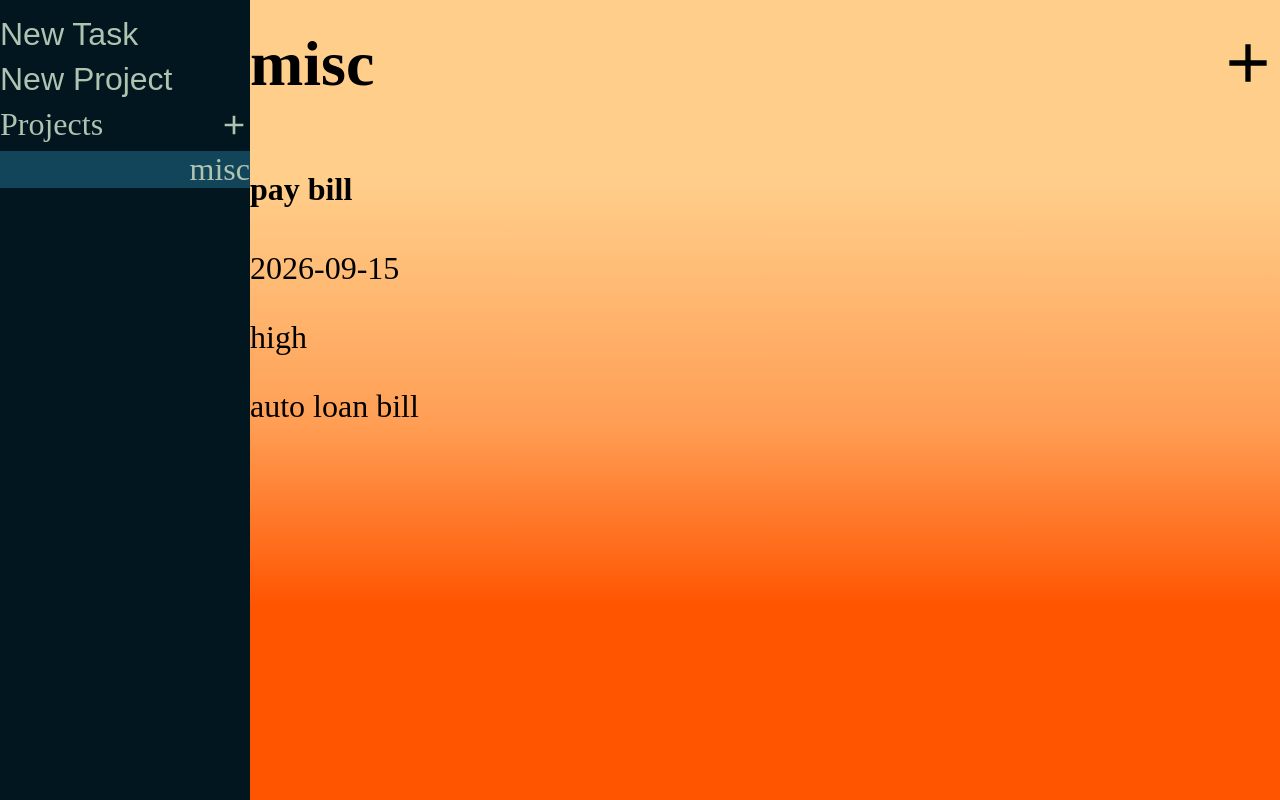
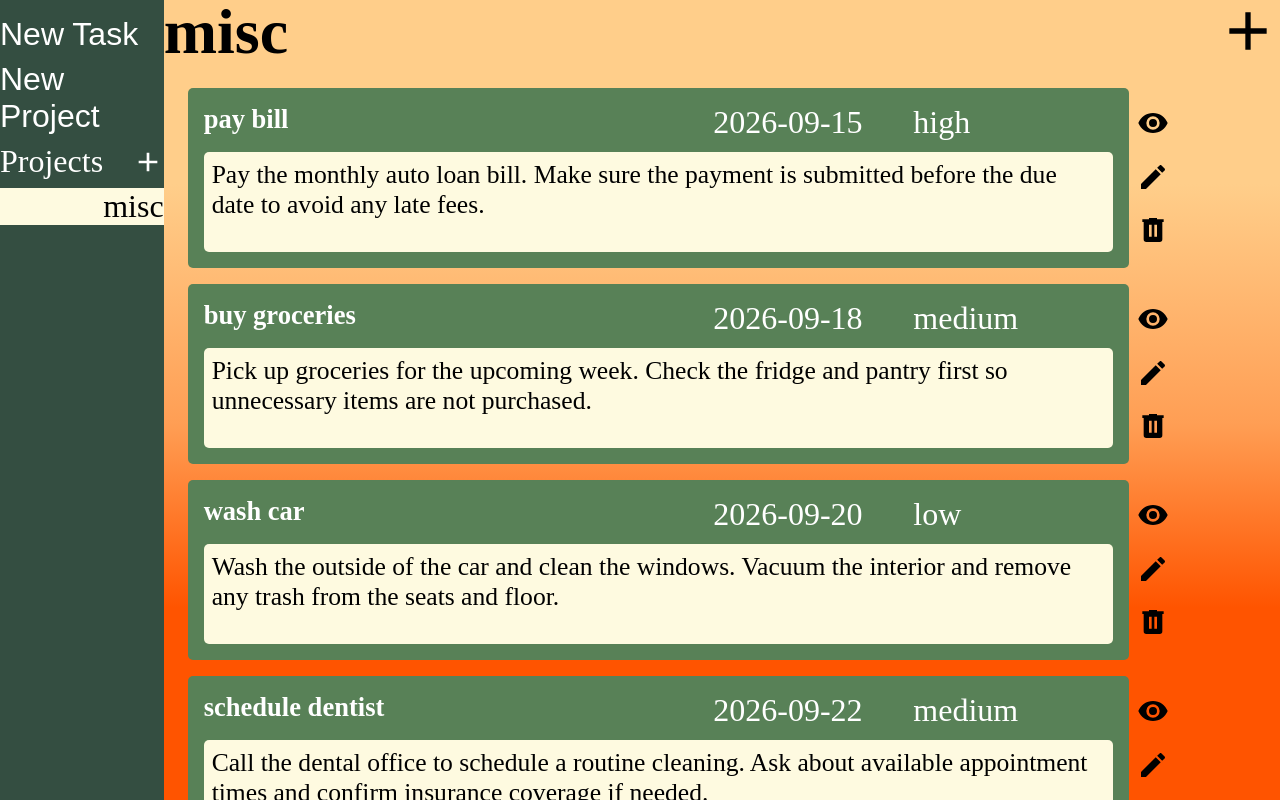
Before and after one commit to taimankj/todo-list, a website built with webpack: page src/template.html in a window 1280 px wide. Built offline with nearby package versions, Linux system fonts and the light colour scheme.

Commit message:
Styling and positioning added for tasks; svg-actions added for tasks

```diff
--- a/src/index.js
+++ b/src/index.js
@@ -1,4 +1,5 @@
 import "./styles.css";
+import "./task-card-styles.css";
 import { Project } from "./scripts/classes/project.js";
 import { Task } from "./scripts/classes/task.js";
 import { initializeDefault } from "./scripts/initialize-default.js";
--- a/src/scripts/dom-rendering.js
+++ b/src/scripts/dom-rendering.js
@@ -10,13 +10,15 @@ function renderProject(project) {
   const tasksContainer = document.querySelector(".project-tasks");
 
   project.tasks.forEach((task) => {
-    const taskContainer = document.createElement("article");
-    const taskTitleContainer = document.createElement("h4");
+    const taskRootContainer = document.createElement("article");
+    const taskInfoContainer = document.createElement("article");
+    const taskTitleContainer = document.createElement("h5");
     const dateContainer = document.createElement("p");
     const priorityContainer = document.createElement("p");
     const descriptionContainer = document.createElement("p");
 
-    taskContainer.className = "task";
+    taskRootContainer.className = "task-container";
+    taskInfoContainer.className = "task-info";
     taskTitleContainer.className = "task-title";
     dateContainer.className = "task-date";
     priorityContainer.className = "task-priority";
@@ -27,12 +29,39 @@ function renderProject(project) {
     priorityContainer.innerText = task.priority;
     descriptionContainer.innerText = task.description;
 
-    taskContainer.appendChild(taskTitleContainer);
-    taskContainer.appendChild(dateContainer);
-    taskContainer.appendChild(priorityContainer);
-    taskContainer.appendChild(descriptionContainer);
-    tasksContainer.appendChild(taskContainer);
+    taskInfoContainer.appendChild(taskTitleContainer);
+    taskInfoContainer.appendChild(dateContainer);
+    taskInfoContainer.appendChild(priorityContainer);
+    taskInfoContainer.appendChild(descriptionContainer);
+    taskRootContainer.appendChild(taskInfoContainer);
+
+    appendTaskActions(taskRootContainer);
+
+    tasksContainer.appendChild(taskRootContainer);
   });
+}
+
+function appendTaskActions(taskContainer) {
+  const buttonContainer = document.createElement("div");
+  const viewMore = document.createElement("button");
+  const deleteTask = document.createElement("button");
+  const editTask = document.createElement("button");
+
+  viewMore.innerHTML = `<svg xmlns="http://www.w3.org/2000/svg" viewBox="0 0 24 24"><title>eye</title><path d="M12,9A3,3 0 0,0 9,12A3,3 0 0,0 12,15A3,3 0 0,0 15,12A3,3 0 0,0 12,9M12,17A5,5 0 0,1 7,12A5,5 0 0,1 12,7A5,5 0 0,1 17,12A5,5 0 0,1 12,17M12,4.5C7,4.5 2.73,7.61 1,12C2.73,16.39 7,19.5 12,19.5C17,19.5 21.27,16.39 23,12C21.27,7.61 17,4.5 12,4.5Z" fill="currentColor" /></svg>`;
+
+  deleteTask.innerHTML = `<svg xmlns="http://www.w3.org/2000/svg" viewBox="0 0 24 24"><title>trash-can</title><path d="M9,3V4H4V6H5V19A2,2 0 0,0 7,21H17A2,2 0 0,0 19,19V6H20V4H15V3H9M9,8H11V17H9V8M13,8H15V17H13V8Z" fill="currentColor" /></svg>`;
+
+  editTask.innerHTML = `<svg xmlns="http://www.w3.org/2000/svg" viewBox="0 0 24 24"><title>pencil</title><path d="M20.71,7.04C21.1,6.65 21.1,6 20.71,5.63L18.37,3.29C18,2.9 17.35,2.9 16.96,3.29L15.12,5.12L18.87,8.87M3,17.25V21H6.75L17.81,9.93L14.06,6.18L3,17.25Z" fill="currentColor" /></svg>`;
+
+  buttonContainer.className = "task-actions";
+  viewMore.className = "view-task-info-btn";
+  deleteTask.className = "delete-task-btn";
+  editTask.className = "edit-task-btn";
+
+  buttonContainer.appendChild(viewMore);
+  buttonContainer.appendChild(editTask);
+  buttonContainer.appendChild(deleteTask);
+  taskContainer.appendChild(buttonContainer);
 }
 
 // loads projects onto nav bar
--- a/src/scripts/initialize-default.js
+++ b/src/scripts/initialize-default.js
@@ -4,14 +4,88 @@ import { storeProject } from "./local-storage-api.js";
 
 export function initializeDefault() {
   const misc = new Project("misc");
-  const payBillTask = new Task(
-    "pay bill",
-    "2026-09-15",
-    "high",
-    "auto loan bill",
-    misc,
-  );
-  misc.addTask(payBillTask);
+  const miscTasks = [
+    new Task(
+      "pay bill",
+      "2026-09-15",
+      "high",
+      "Pay the monthly auto loan bill. Make sure the payment is submitted before the due date to avoid any late fees.",
+      misc,
+    ),
+
+    new Task(
+      "buy groceries",
+      "2026-09-18",
+      "medium",
+      "Pick up groceries for the upcoming week. Check the fridge and pantry first so unnecessary items are not purchased.",
+      misc,
+    ),
+
+    new Task(
+      "wash car",
+      "2026-09-20",
+      "low",
+      "Wash the outside of the car and clean the windows. Vacuum the interior and remove any trash from the seats and floor.",
+      misc,
+    ),
+
+    new Task(
+      "schedule dentist",
+      "2026-09-22",
+      "medium",
+      "Call the dental office to schedule a routine cleaning. Ask about available appointment times and confirm insurance coverage if needed.",
+      misc,
+    ),
+
+    new Task(
+      "finish homework",
+      "2026-09-19",
+      "high",
+      "Complete the JavaScript assignment for class. Review the requirements before submitting to make sure every section is finished.",
+      misc,
+    ),
+
+    new Task(
+      "walk dog",
+      "2026-09-17",
+      "medium",
+      "Take the dog on an evening walk around the neighborhood. Try to give him enough time to exercise and use the bathroom.",
+      misc,
+    ),
+
+    new Task(
+      "clean kitchen",
+      "2026-09-21",
+      "low",
+      "Clean the kitchen counters, sink, and stovetop. Put away any dishes and wipe down the appliances afterward.",
+      misc,
+    ),
+
+    new Task(
+      "renew registration",
+      "2026-09-25",
+      "high",
+      "Renew the vehicle registration before it expires. Verify that the address and vehicle information are correct before completing the renewal.",
+      misc,
+    ),
+
+    new Task(
+      "call insurance",
+      "2026-09-23",
+      "medium",
+      "Call the insurance company to review the current auto policy. Ask whether there are any discounts or lower-rate options available.",
+      misc,
+    ),
+
+    new Task(
+      "take out trash",
+      "2026-09-18",
+      "low",
+      "Gather the trash and recycling from around the house. Take the bins outside and place them by the curb for collection.",
+      misc,
+    ),
+  ];
+  misc.tasks = miscTasks;
 
   storeProject(misc);
 }
--- a/src/styles.css
+++ b/src/styles.css
@@ -16,10 +16,10 @@ ul {
 }
 
 aside {
-  color: #aec3b0;
+  color: white;
   flex-grow: 0;
   width: 250px;
-  background-color: #01161e;
+  background-color: #344e41;
 
   .nav {
     display: flex;
@@ -33,10 +33,10 @@ aside {
 
   button {
     border: none;
-    background-color: #01161e;
+    background-color: transparent;
     font-size: 1rem;
     padding: 0;
-    color: #aec3b0;
+    color: white;
     cursor: pointer;
   }
 }
@@ -61,7 +61,7 @@ aside {
   justify-content: space-between;
 
   #new-project-btn {
-    color: #aec3b0;
+    color: white;
     width: 1rem;
 
     display: flex;
@@ -86,7 +86,8 @@ aside {
 }
 
 .my-projects {
-  background-color: #124559;
+  background-color: #fefae0;
+  color: black;
   display: flex;
   flex-direction: column;
   align-items: end;
--- /dev/null
+++ b/src/task-card-styles.css
@@ -0,0 +1,78 @@
+.project-tasks {
+  padding: 16px;
+  display: flex;
+  flex-direction: column;
+  justify-content: start;
+  align-items: stretch;
+  overflow: auto;
+}
+
+.task-container {
+  display: grid;
+  grid-template-columns: 4fr 0.5fr;
+  padding: 8px;
+  color: white;
+
+  * {
+    margin: 0;
+    padding: 0;
+  }
+}
+
+.task-info {
+  display: grid;
+  grid: 40px minmax(75px, 100px) / 2fr 200px 200px;
+  grid-template-areas:
+    "task-title task-date task-priority"
+    "task-description task-description task-description";
+  row-gap: 8px;
+
+  background-color: #588157;
+  border-radius: 5px;
+  padding: 16px;
+  margin-right: 8px;
+}
+
+.task-title {
+  grid-area: task-title;
+}
+
+.task-date {
+  grid-area: task-date;
+}
+
+.task-priority {
+  grid-area: task-priority;
+}
+
+.task-description {
+  grid-area: task-description;
+  background-color: #fefae0;
+  color: black;
+  border-radius: 5px;
+  padding: 8px;
+
+  font-size: 0.8rem;
+}
+
+/* task actions */
+.task-actions {
+  display: flex;
+  flex-direction: column;
+  align-items: start;
+  justify-content: space-evenly;
+
+  button {
+    width: 1rem;
+    border: none;
+    padding: 0;
+    cursor: pointer;
+    background: transparent;
+  }
+
+  button:hover {
+    svg {
+      color: white;
+    }
+  }
+}
```
